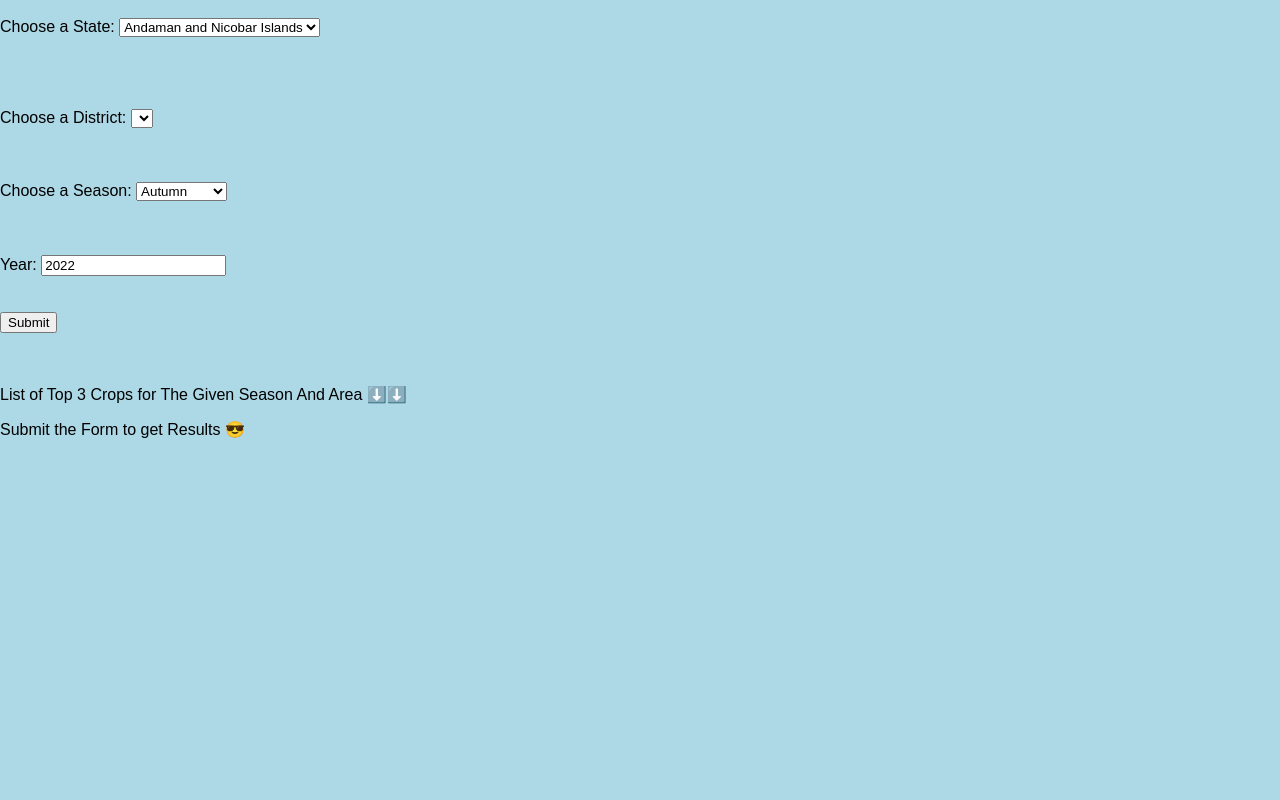
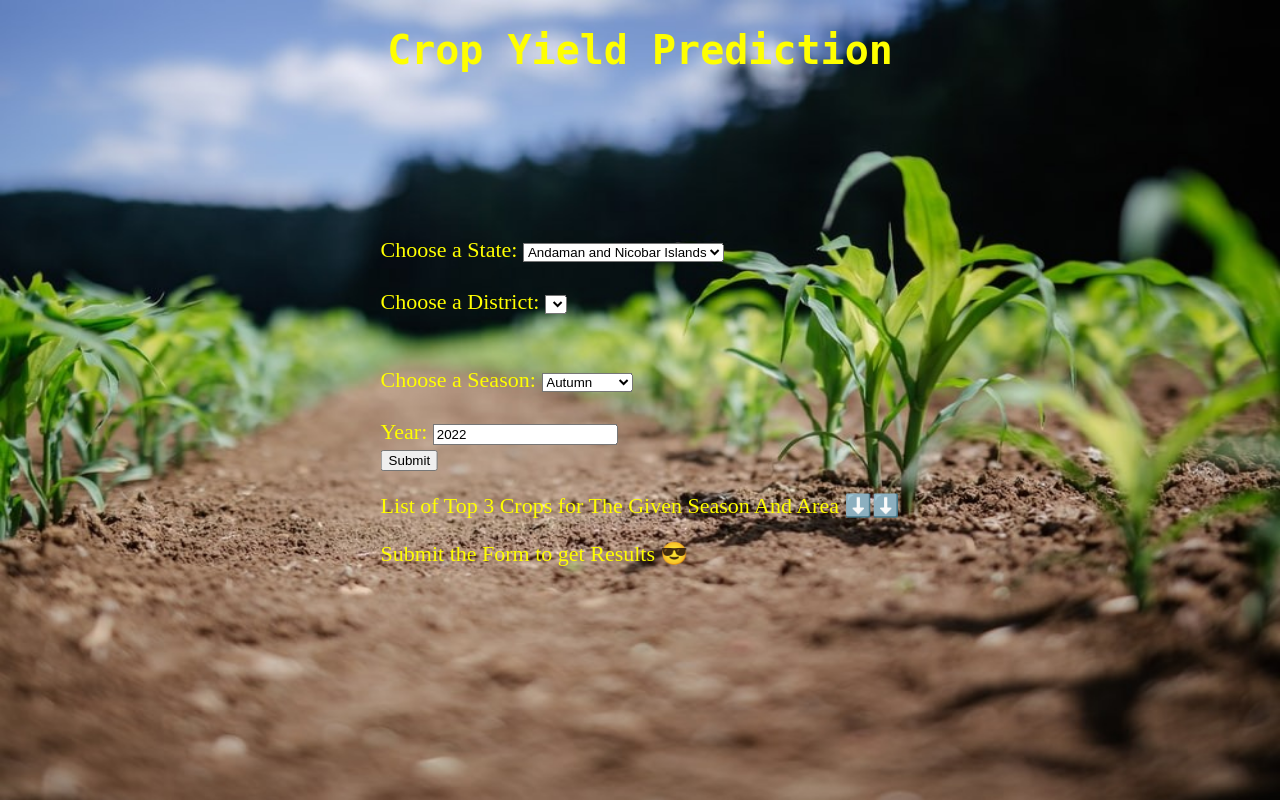
Before and after one commit to adityasaich/sasi_btp, a Flask app: page / in a window 1280 px wide. Run offline with Flask 2, Linux system fonts and the light colour scheme; lists and menus that the app fills with data are empty; parts of the project's set-up code (start-up, migrations or seed data) failed here and were passed over.

Commit message:
css changes for ui

```diff
--- a/model.py
+++ b/model.py
@@ -4,6 +4,7 @@ from sklearn.preprocessing import LabelEncoder
 from sklearn.model_selection import train_test_split
 from sklearn.metrics import mean_squared_error
 from sklearn.ensemble import RandomForestRegressor
+from sklearn.metrics import r2_score
 import json
 from predict import predict
 
@@ -73,8 +74,8 @@ def classify(clf,x_train,x_test,y_train,y_test):
   clf.fit(x_train,y_train)
   y_pred = clf.predict(x_test)
   y_train_pred = clf.predict(x_train)
-  print(mean_squared_error(y_train, y_train_pred))
-  print(mean_squared_error(y_test, y_pred))
+  print(r2_score(y_train, y_train_pred))
+  print(r2_score(y_test, y_pred))
 
 def main():
     df_input = getData('dataworld_set.csv')
--- a/static/css/main.css
+++ b/static/css/main.css
@@ -1,6 +1,30 @@
-body,
-html {
-  margin: 0;
-  font-family: sans-serif;
-  background-color: lightblue;
+body {
+  background-image: url("crop_yield.jpeg");
+  background-repeat: no-repeat;
+  background-attachment: fixed;
+  background-size: 100% 100%;
+  color: yellow;
 }
+section {
+  font-size: 22px;
+  color: yellow;
+  border-radius: 1em;
+  padding: 1em;
+  position: absolute;
+  top: 50%;
+  left: 50%;
+  margin-right: -50%;
+  transform: translate(-50%, -50%);
+}
+table,
+tr,
+td {
+  font-size: 40px;
+  font-family: monospace;
+  font-weight: bold;
+}
+h1 {
+  font-size: 40px;
+  font-family: monospace;
+  text-align: center;
+}
--- a/templates/index.html
+++ b/templates/index.html
@@ -9,30 +9,24 @@
       href="{{ url_for('static', filename='css/main.css') }}"
     />
     <title>Crop Yield Prediction</title>
+    <h1>Crop Yield Prediction</h1>
   </head>
   <body>
-    <div class="param-form" >
+      <section>
       <form>
         <br><label for="stateName">Choose a State:</label>
-        <select name="stateName" id="stateName" onChange="stateSelected()"></select></form></br>
-        <br></br>
+        <select name="stateName" id="stateName" onChange="stateSelected()"></select></br>
         <br><label for="districtName">Choose a District:</label>
         <select name="districtName" id="districtName"></select></form></br>
-        <br></br>
         <br><label for="season">Choose a Season:</label>
         <select name="season" id="season"></select></br>
-        <br></br>
         <br><label for="year">Year:</label>
         <input type="text" name="year" id="year" value="2022"></br>
-        <br></br>
         <button onClick="predict()">Submit</button>
       </form>
-    </div>
-    <br></br>
-    <div>
       <p>List of Top 3 Crops for The Given Season And Area ⬇️⬇️</p>
       <p id="results">Submit the Form to get Results 😎 </p>
-    </div>
+      </section>
   </body>
   <script src="{{ url_for('static', filename='js/main.js') }}"></script>
 </html>
```
Also changed, not shown: params_from_ml.json (+1 -1 lines), static/css/crop_yield.jpeg (added).
